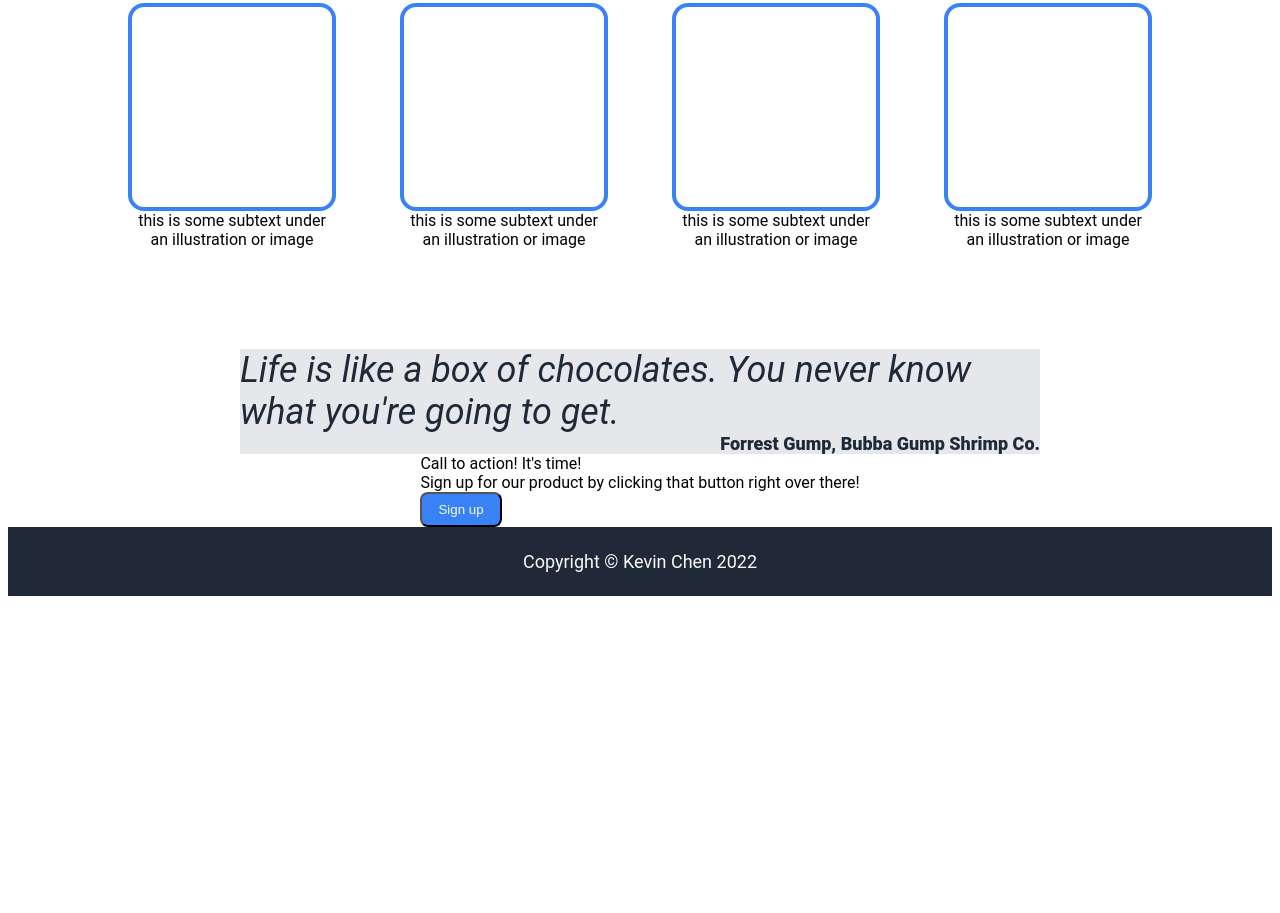
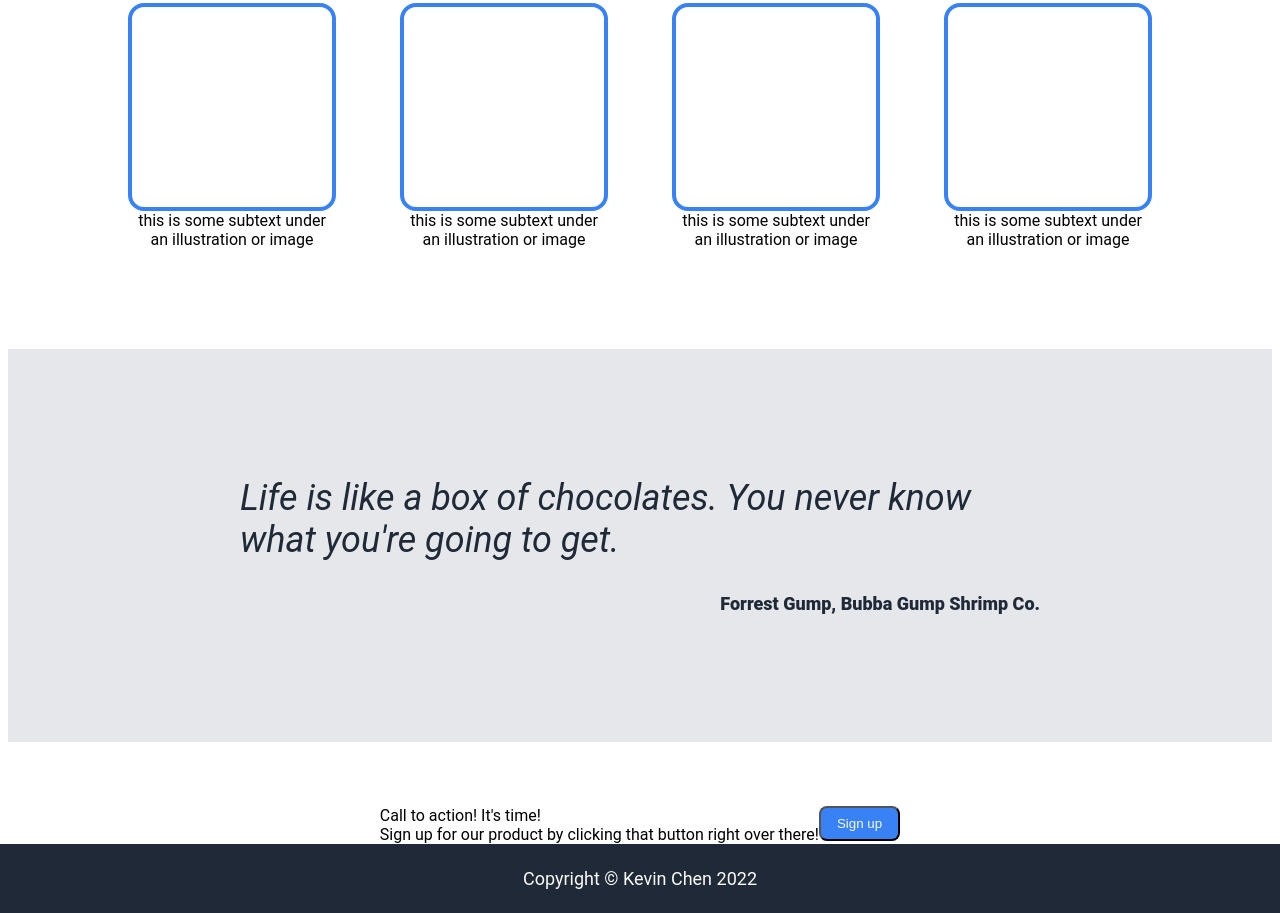
Before and after one commit to kevinwchen/odin-landing-page, a plain HTML site: page index.html in a window 1280 px wide. Shown: the part 615-1528 px from the top of the page. Before the commit the page ends 1219 px from the top, so only its background shows below. Drawn offline with Linux system fonts and the light colour scheme.

Commit message:
Add styles for quote section

```diff
--- a/index.html
+++ b/index.html
@@ -74,6 +74,7 @@
             </div>
         </div>
         <div class="container-action">
+            <div class="subcontainer-action"></div>
             <div class="action-left">
                 <div class="action-head">
                     Call to action! It's time!
--- a/style.css
+++ b/style.css
@@ -90,14 +90,10 @@ button:hover {
     flex-direction: column;
 }
 
-.container-info,
-.container-quote {
+.container-info {
+    align-items: center;
     display: flex;
     flex-direction: column;
-}
-
-.container-info {
-    align-items: center;
 }
 
 .info-header {
@@ -105,6 +101,7 @@ button:hover {
     font-weight: 700;
     color: #1f2937;
     margin: 64px;
+    text-align: center;
 }
 
 .info-section {
@@ -136,17 +133,27 @@ button:hover {
 }
 
 .container-quote {
+    display: flex;
+    justify-content: center;
     background-color: #e5e7eb;
+    margin-bottom: 64px;
+    width: 100%;
+}
 
+.subcontainer-quote {
+    display: flex;
+    flex-direction: column;
+    max-width: 800px;
+    padding: 128px;
+    gap: 32px;
+}
 
-}
 .quote-text {
     font-size: 36px;
     font-weight: light;
     font-style: italic;
     color: #1f2937;
     display: flex;
-    max-width: 800px;
 }
 .quote-author {
     font-size: 18px;
@@ -157,11 +164,12 @@ button:hover {
 }
 
 .container-action {
-
+    display: flex;
 }
 
 .footer {
     align-items: center;
     padding: 24px;
+    margin: 0 -8px -8px;
     font-size: 18px;
 }
```
